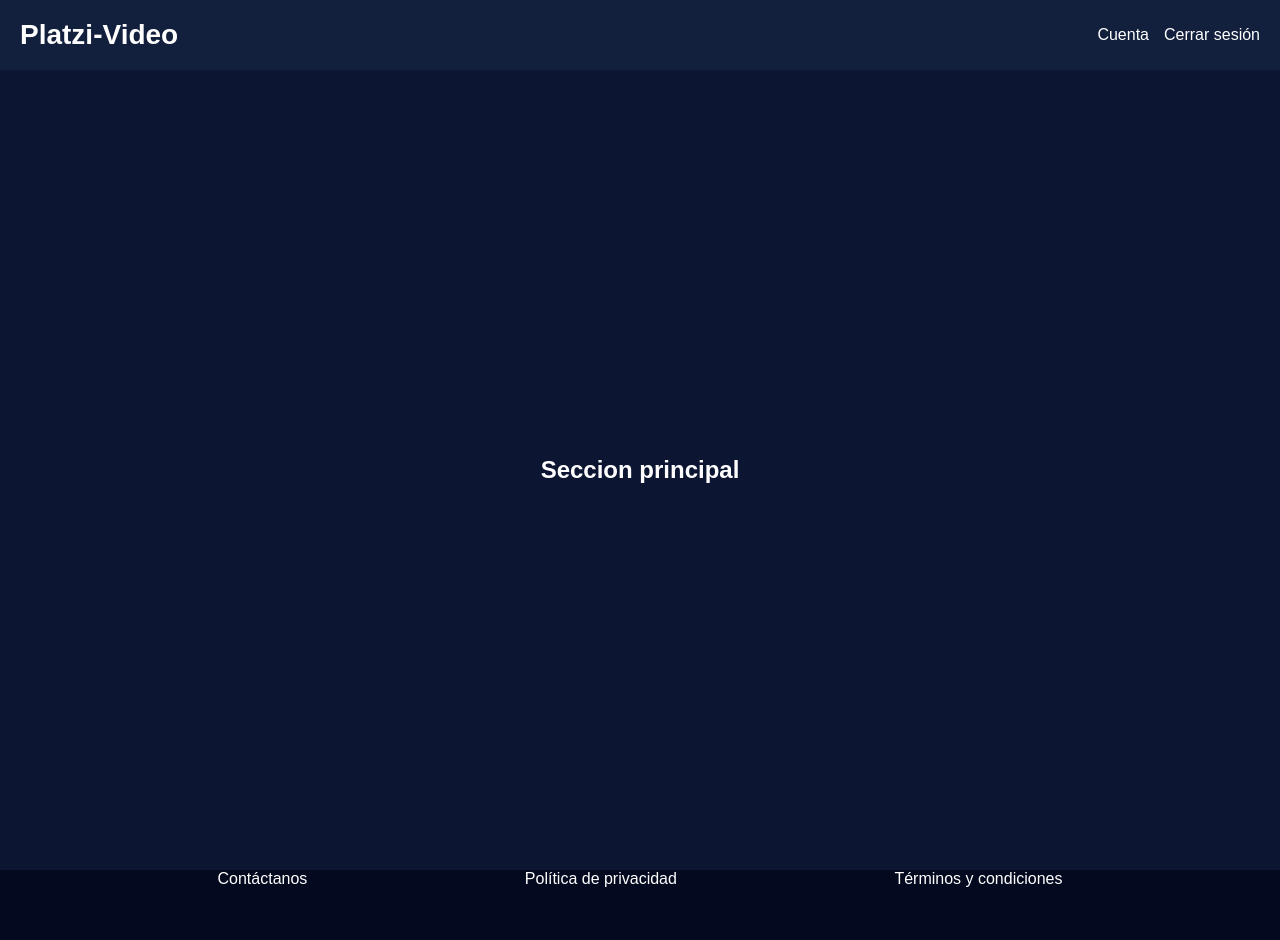
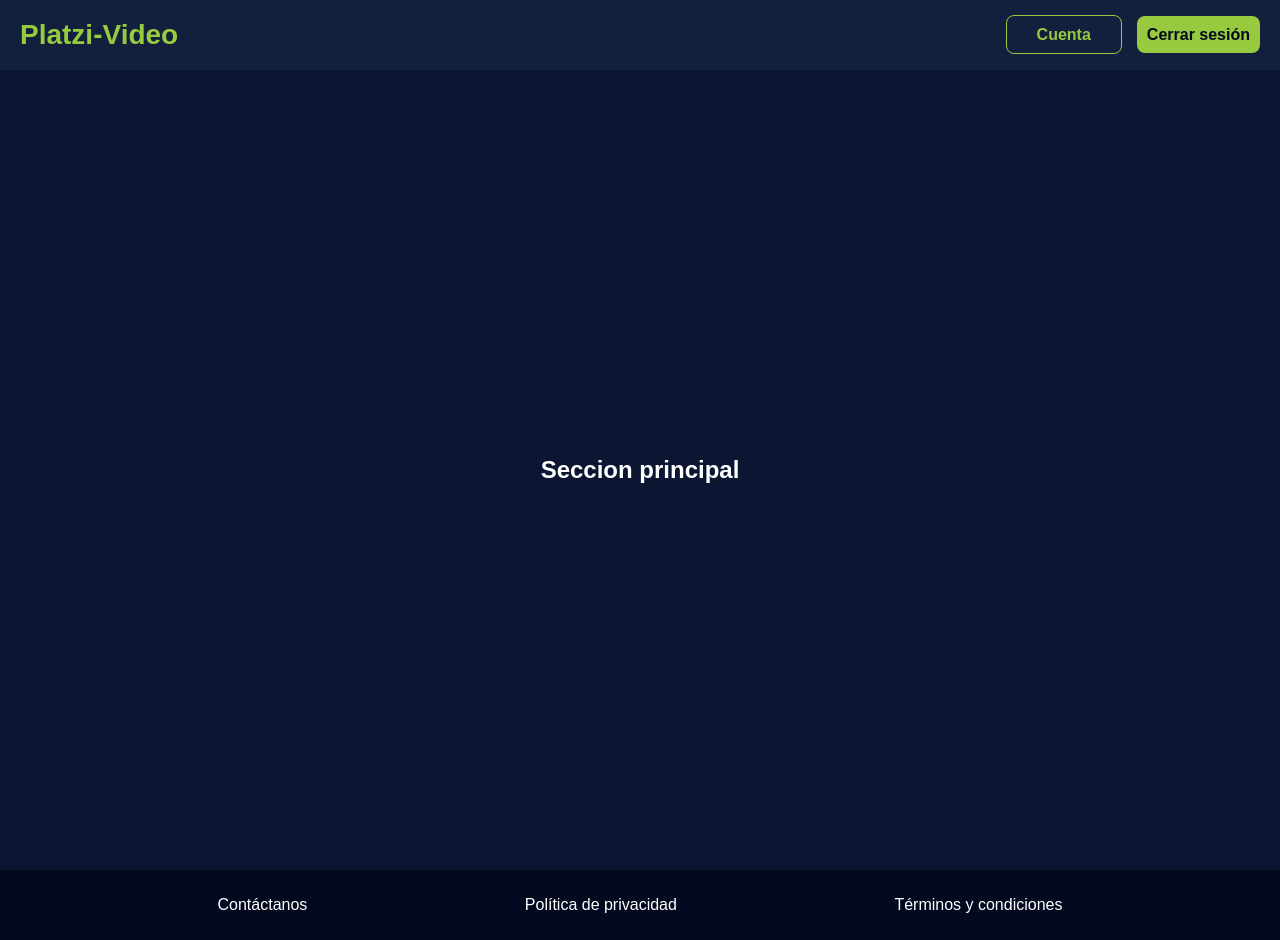
Before and after one commit to Adrianducuara/web-semantic, a plain HTML site: page index.html in a window 1280 px wide. Drawn offline with Linux system fonts and the light colour scheme.

Commit message:
project finallized

```diff
--- a/css/style.css
+++ b/css/style.css
@@ -6,6 +6,30 @@
 html {
     font-size: 62.5%;
     font-family: Arial, Helvetica, sans-serif;
+}
+.buttonLogout {
+    background-color: #98ca3f;
+    padding: 10px 10px;
+    border-radius: 8px;
+    color: #03091e;
+    font-weight: bold;
+    transition: all .3s ease;
+}
+.buttonLogout:hover {
+    background-color: #c1df8b;
+}
+.buttonAccount {
+    border: 1px solid
+    #98ca3f;
+    padding: 10px 30px;
+    border-radius: 8px;
+    color: #98ca3f;
+    font-weight: bold;
+    transition: all .3s ease;
+}
+.buttonAccount:hover {
+    border-color: #c1df8b;
+    color: #c1df8b;
 }
 header {
     display: flex;
@@ -20,6 +44,7 @@ header {
 }
 header h1 {
     font-size: 2.8rem;
+    color: #98ca3f;
 }
 header nav ul {
     display: flex;
@@ -48,6 +73,10 @@ footer {
     height: 70px;
     background-color: #03091e;
 }
+footer nav {
+    width: inherit;
+    height: inherit;
+}
 footer nav ul {
     width: inherit;
     height: inherit;
--- a/index.html
+++ b/index.html
@@ -12,8 +12,8 @@
         <h1>Platzi-Video</h1>
         <nav>
             <ul>
-                <li><a href="">Cuenta</a></li>
-                <li><a href="">Cerrar sesión</a></li>
+                <li><a href="#" class="buttonAccount">Cuenta</a></li>
+                <li><a href="#" class="buttonLogout">Cerrar sesión</a></li>
             </ul>
         </nav>
     </header>
@@ -23,9 +23,9 @@
     <footer>
         <nav>
             <ul>
-                <li><a href="">Contáctanos</a></li>
-                <li><a href="">Política de privacidad</a></li>
-                <li><a href="">Términos y condiciones</a></li>
+                <li><a href="#">Contáctanos</a></li>
+                <li><a href="#">Política de privacidad</a></li>
+                <li><a href="#">Términos y condiciones</a></li>
             </ul>
         </nav>
     </footer>
```
